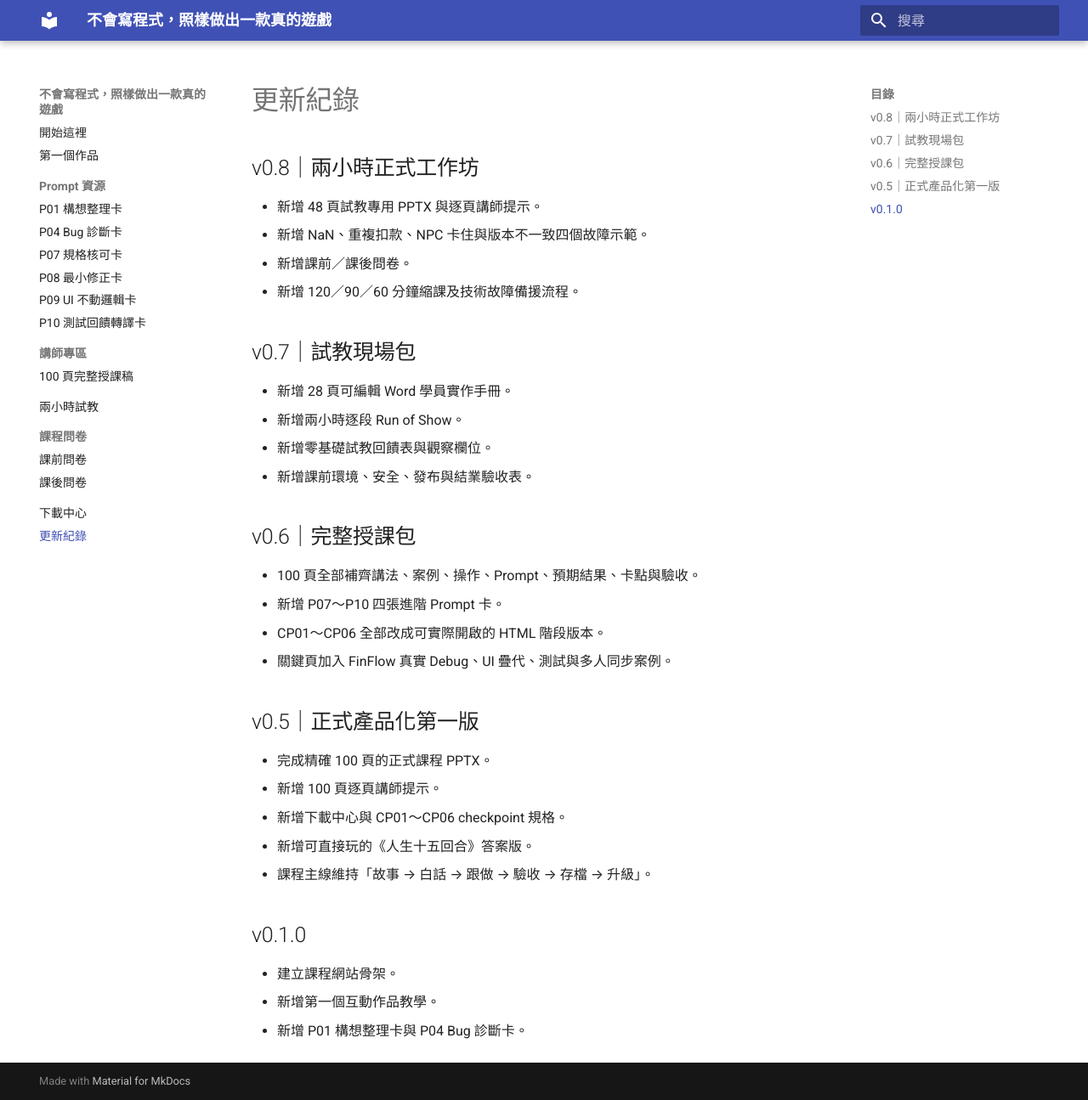
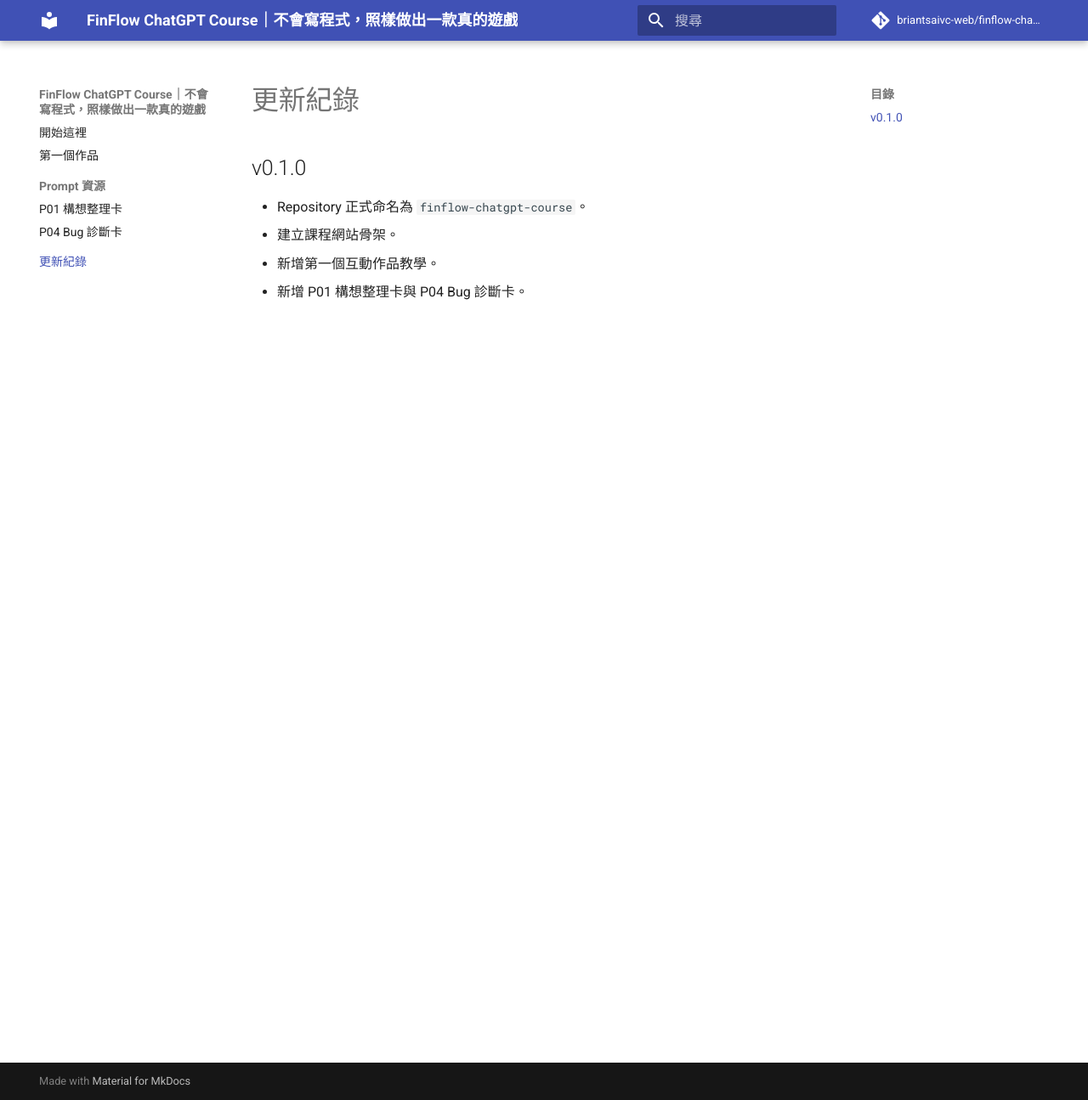
Before and after one commit to briantsaivc-web/finflow-chatgpt-course, an MkDocs documentation site: the page built from docs/changelog.md, in a window 1280 px wide and 1295 px high. Shown: the whole window at 85% size. Built offline with MkDocs 1.6.1 and Material for MkDocs 9.7.7, drawn with Linux system fonts in a browser that asks for light colours; comment, search, counter and statistics services are not loaded.

```diff
--- a/docs/changelog.md
+++ b/docs/changelog.md
@@ -1,36 +1,8 @@
 # 更新紀錄
-
-## v0.8｜兩小時正式工作坊
-
-- 新增 48 頁試教專用 PPTX 與逐頁講師提示。
-- 新增 NaN、重複扣款、NPC 卡住與版本不一致四個故障示範。
-- 新增課前／課後問卷。
-- 新增 120／90／60 分鐘縮課及技術故障備援流程。
-
-## v0.7｜試教現場包
-
-- 新增 28 頁可編輯 Word 學員實作手冊。
-- 新增兩小時逐段 Run of Show。
-- 新增零基礎試教回饋表與觀察欄位。
-- 新增課前環境、安全、發布與結業驗收表。
-
-## v0.6｜完整授課包
-
-- 100 頁全部補齊講法、案例、操作、Prompt、預期結果、卡點與驗收。
-- 新增 P07～P10 四張進階 Prompt 卡。
-- CP01～CP06 全部改成可實際開啟的 HTML 階段版本。
-- 關鍵頁加入 FinFlow 真實 Debug、UI 疊代、測試與多人同步案例。
-
-## v0.5｜正式產品化第一版
-
-- 完成精確 100 頁的正式課程 PPTX。
-- 新增 100 頁逐頁講師提示。
-- 新增下載中心與 CP01～CP06 checkpoint 規格。
-- 新增可直接玩的《人生十五回合》答案版。
-- 課程主線維持「故事 → 白話 → 跟做 → 驗收 → 存檔 → 升級」。
 
 ## v0.1.0
 
+- Repository 正式命名為 `finflow-chatgpt-course`。
 - 建立課程網站骨架。
 - 新增第一個互動作品教學。
 - 新增 P01 構想整理卡與 P04 Bug 診斷卡。
--- a/mkdocs.yml
+++ b/mkdocs.yml
@@ -1,5 +1,8 @@
-site_name: 不會寫程式，照樣做出一款真的遊戲
-site_description: FinFlow 零基礎 AI 遊戲實作課
+site_name: FinFlow ChatGPT Course｜不會寫程式，照樣做出一款真的遊戲
+site_description: 以 finflow-chatgpt 為案例的零基礎 AI 遊戲實作課
+site_url: https://briantsaivc-web.github.io/finflow-chatgpt-course/
+repo_url: https://github.com/briantsaivc-web/finflow-chatgpt-course
+repo_name: briantsaivc-web/finflow-chatgpt-course
 theme:
   name: material
   language: zh-TW
@@ -14,17 +17,6 @@
   - Prompt 資源:
       - P01 構想整理卡: prompts/P01-idea.md
       - P04 Bug 診斷卡: prompts/P04-debug.md
-      - P07 規格核可卡: prompts/P07.md
-      - P08 最小修正卡: prompts/P08.md
-      - P09 UI 不動邏輯卡: prompts/P09.md
-      - P10 測試回饋轉譯卡: prompts/P10.md
-  - 講師專區:
-      - 100 頁完整授課稿: instructor/full-course-100-teaching-script.md
-  - 兩小時試教: workshop/pilot-guide.md
-  - 課程問卷:
-      - 課前問卷: forms/pre-course-survey.md
-      - 課後問卷: forms/post-course-survey.md
-  - 下載中心: downloads/index.md
   - 更新紀錄: changelog.md
 markdown_extensions:
   - admonition
```
Also changed, not shown: README.md (+3 -21 lines), docs/index.md (+2 -1 lines), 1 other file.
